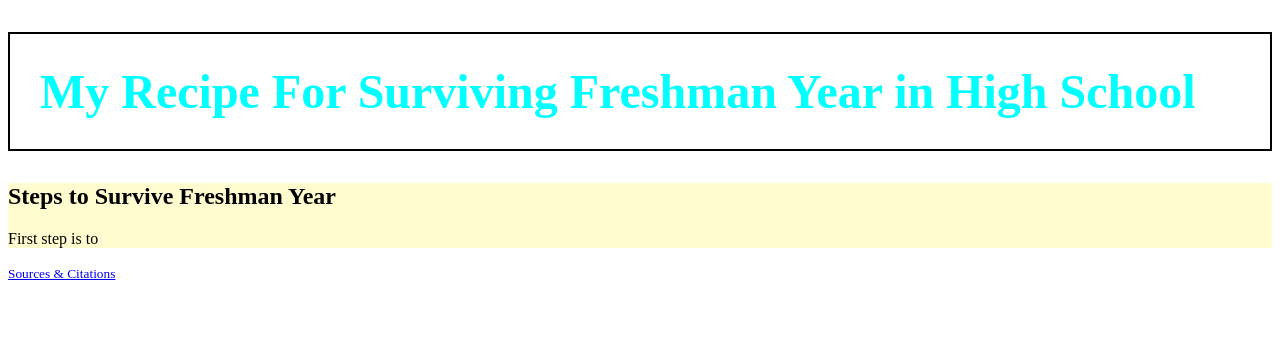
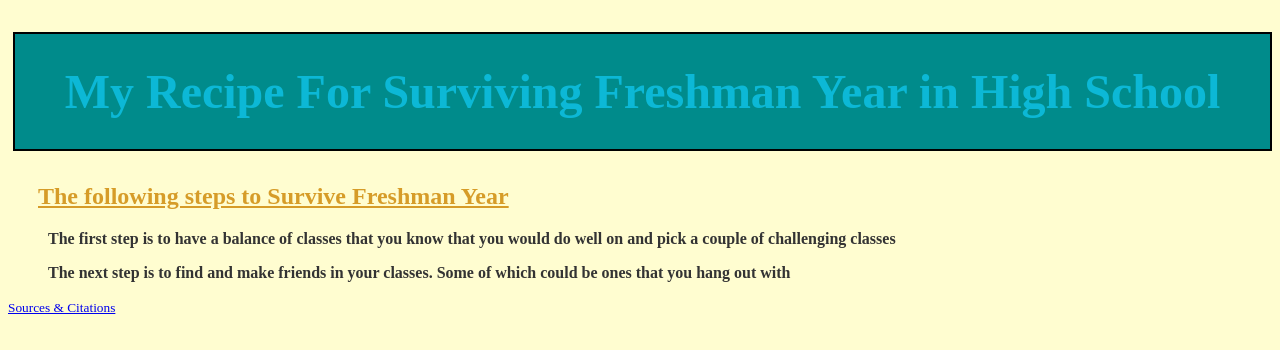
Before and after one commit to IACS-26-27/web-design-1-recipe-assignment-adamtiacs, a website: page index.html in a window 1280 px wide. Drawn offline with Linux system fonts and the light colour scheme.

Commit message:
Aligned and added padding to new text and customized layout + colors in css of headings and paragraph

```diff
--- a/index.html
+++ b/index.html
@@ -14,8 +14,12 @@
      </header>
     <main>
 
-      <h2>Steps to Survive Freshman Year</h2>
-      <p>First step is to </p>
+      <h2>The following steps to Survive Freshman Year</h2>
+      <p>The first step is to have a balance of classes that you know that you would do well on
+        and pick a couple of challenging classes</p>
+      <p>The next step is to find and make friends in your classes. Some of which could be ones
+        that you hang out with</p>
+
     </main>
     <footer>
       <small>
--- a/styles.css
+++ b/styles.css
@@ -1,19 +1,36 @@
 /* Your styles go here! */
 
 header {
-  background-color: orange;
+  margin-left: 5px;
 }
 
 h1 {
   /* Demo style -- remove me and write your own */
   font-size: 48px;
-  color: aqua;
-  background-color: white;
+  color: #0cb8d6;
+  background-color: #008B8B;
   border: 2px solid black;
   padding: 30px;
+  text-align: center;
 }
 
 main {
   color: black;
   background-color: rgb(255,253,208)
 }
+
+h2 {
+  color: rgba(207, 139, 12, 0.856);
+  text-decoration: underline;
+  padding-left: 30px
+}
+
+body {
+  background-color: rgb(255, 253, 208)
+}
+
+p {
+  color: #333333;
+  font-weight: bold;
+  padding-left: 40px
+}
```
